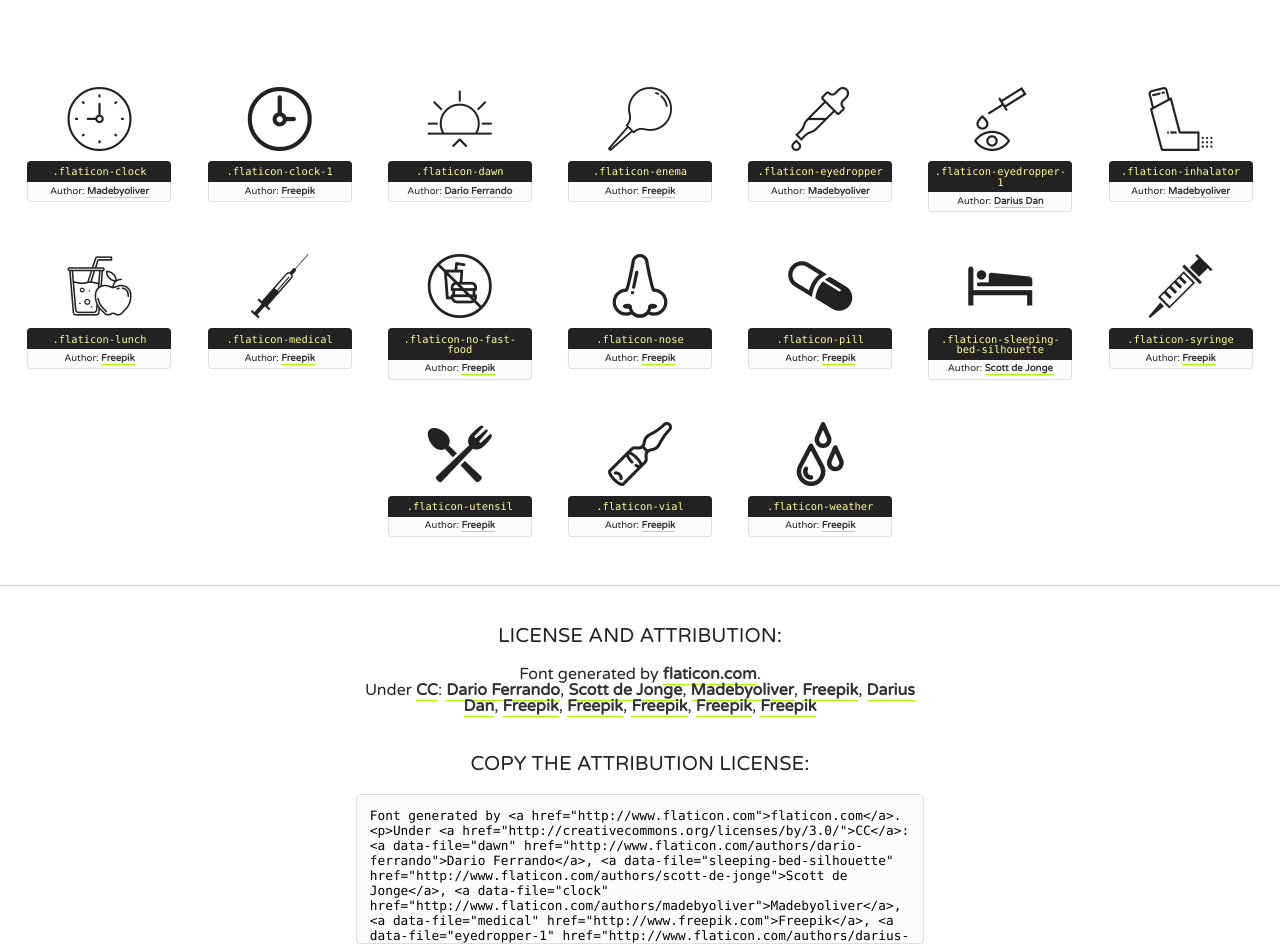
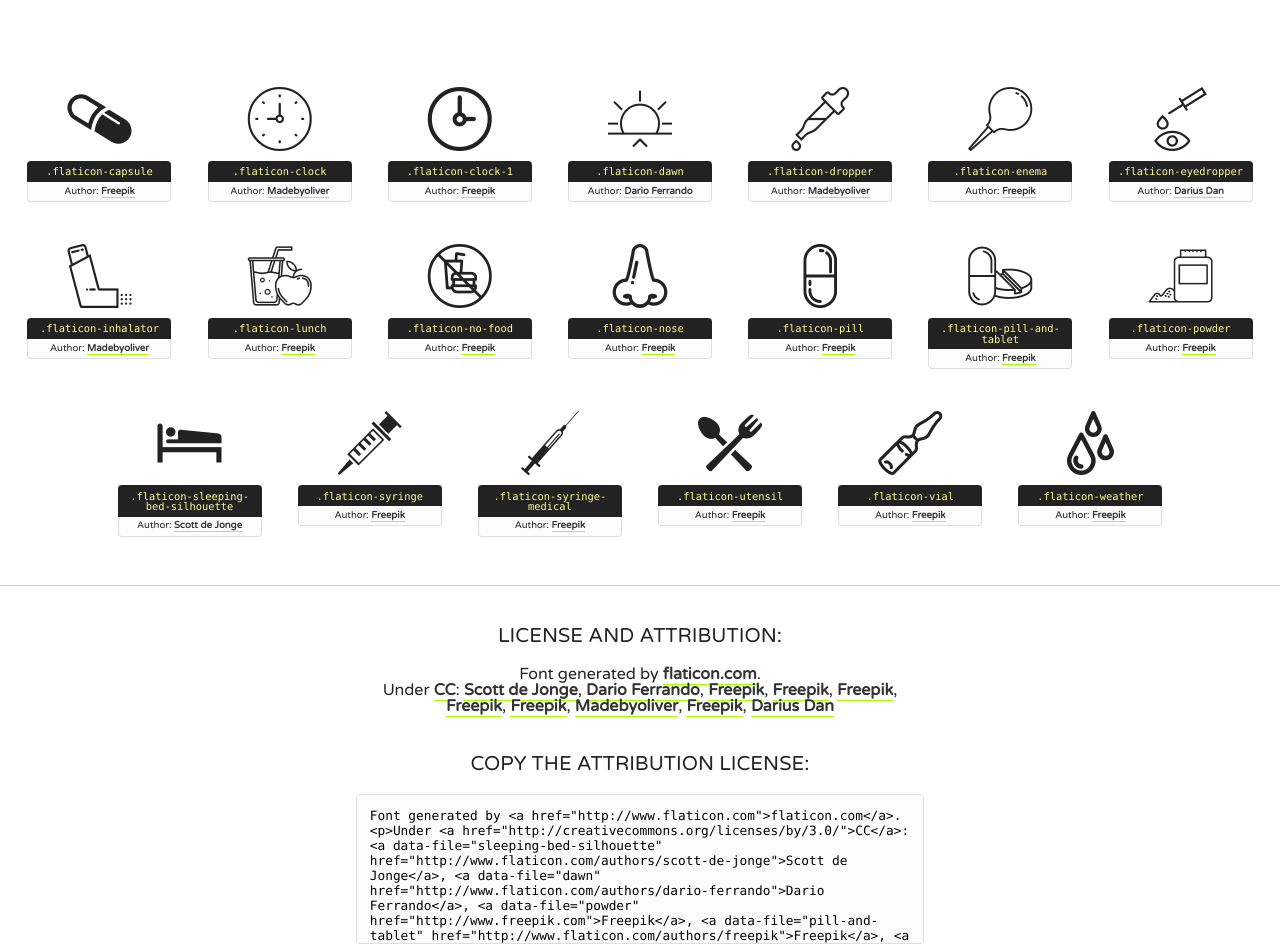
Before and after one commit to derivadiv/SPmobile, a plain HTML site: page src/fonts/flaticon.html in a window 1280 px wide. Shown: the part 564-1514 px from the top of the page. Drawn offline with Linux system fonts and the light colour scheme.

Commit message:
Flaticon fix

```diff
--- a/src/fonts/_flaticon.scss
+++ b/src/fonts/_flaticon.scss
@@ -1,6 +1,6 @@
     /*
     Flaticon icon font: Flaticon
-    Creation date: 21/07/2016 11:43
+    Creation date: 27/07/2016 15:16
     */
 
     @font-face {
@@ -36,38 +36,44 @@
   font-smoothing: antialiased;
     }
 
-    .flaticon-clock:before { content: "\f100"; }
-.flaticon-clock-1:before { content: "\f101"; }
-.flaticon-dawn:before { content: "\f102"; }
-.flaticon-enema:before { content: "\f103"; }
-.flaticon-eyedropper:before { content: "\f104"; }
-.flaticon-eyedropper-1:before { content: "\f105"; }
-.flaticon-inhalator:before { content: "\f106"; }
-.flaticon-lunch:before { content: "\f107"; }
-.flaticon-medical:before { content: "\f108"; }
-.flaticon-no-fast-food:before { content: "\f109"; }
+    .flaticon-capsule:before { content: "\f100"; }
+.flaticon-clock:before { content: "\f101"; }
+.flaticon-clock-1:before { content: "\f102"; }
+.flaticon-dawn:before { content: "\f103"; }
+.flaticon-dropper:before { content: "\f104"; }
+.flaticon-enema:before { content: "\f105"; }
+.flaticon-eyedropper:before { content: "\f106"; }
+.flaticon-inhalator:before { content: "\f107"; }
+.flaticon-lunch:before { content: "\f108"; }
+.flaticon-no-food:before { content: "\f109"; }
 .flaticon-nose:before { content: "\f10a"; }
 .flaticon-pill:before { content: "\f10b"; }
-.flaticon-sleeping-bed-silhouette:before { content: "\f10c"; }
-.flaticon-syringe:before { content: "\f10d"; }
-.flaticon-utensil:before { content: "\f10e"; }
-.flaticon-vial:before { content: "\f10f"; }
-.flaticon-weather:before { content: "\f110"; }
+.flaticon-pill-and-tablet:before { content: "\f10c"; }
+.flaticon-powder:before { content: "\f10d"; }
+.flaticon-sleeping-bed-silhouette:before { content: "\f10e"; }
+.flaticon-syringe:before { content: "\f10f"; }
+.flaticon-syringe-medical:before { content: "\f110"; }
+.flaticon-utensil:before { content: "\f111"; }
+.flaticon-vial:before { content: "\f112"; }
+.flaticon-weather:before { content: "\f113"; }
 
-    $font-Flaticon-clock: "\f100";
-    $font-Flaticon-clock-1: "\f101";
-    $font-Flaticon-dawn: "\f102";
-    $font-Flaticon-enema: "\f103";
-    $font-Flaticon-eyedropper: "\f104";
-    $font-Flaticon-eyedropper-1: "\f105";
-    $font-Flaticon-inhalator: "\f106";
-    $font-Flaticon-lunch: "\f107";
-    $font-Flaticon-medical: "\f108";
-    $font-Flaticon-no-fast-food: "\f109";
+    $font-Flaticon-capsule: "\f100";
+    $font-Flaticon-clock: "\f101";
+    $font-Flaticon-clock-1: "\f102";
+    $font-Flaticon-dawn: "\f103";
+    $font-Flaticon-dropper: "\f104";
+    $font-Flaticon-enema: "\f105";
+    $font-Flaticon-eyedropper: "\f106";
+    $font-Flaticon-inhalator: "\f107";
+    $font-Flaticon-lunch: "\f108";
+    $font-Flaticon-no-food: "\f109";
     $font-Flaticon-nose: "\f10a";
     $font-Flaticon-pill: "\f10b";
-    $font-Flaticon-sleeping-bed-silhouette: "\f10c";
-    $font-Flaticon-syringe: "\f10d";
-    $font-Flaticon-utensil: "\f10e";
-    $font-Flaticon-vial: "\f10f";
-    $font-Flaticon-weather: "\f110";
+    $font-Flaticon-pill-and-tablet: "\f10c";
+    $font-Flaticon-powder: "\f10d";
+    $font-Flaticon-sleeping-bed-silhouette: "\f10e";
+    $font-Flaticon-syringe: "\f10f";
+    $font-Flaticon-syringe-medical: "\f110";
+    $font-Flaticon-utensil: "\f111";
+    $font-Flaticon-vial: "\f112";
+    $font-Flaticon-weather: "\f113";
--- a/src/fonts/flaticon.css
+++ b/src/fonts/flaticon.css
@@ -1,6 +1,6 @@
 	/*
   	Flaticon icon font: Flaticon
-  	Creation date: 21/07/2016 11:43
+  	Creation date: 27/07/2016 15:16
   	*/
 
 @font-face {
@@ -28,20 +28,23 @@
 font-style: normal;
 }
 
-.flaticon-clock:before { content: "\f100"; }
-.flaticon-clock-1:before { content: "\f101"; }
-.flaticon-dawn:before { content: "\f102"; }
-.flaticon-enema:before { content: "\f103"; }
-.flaticon-eyedropper:before { content: "\f104"; }
-.flaticon-eyedropper-1:before { content: "\f105"; }
-.flaticon-inhalator:before { content: "\f106"; }
-.flaticon-lunch:before { content: "\f107"; }
-.flaticon-medical:before { content: "\f108"; }
-.flaticon-no-fast-food:before { content: "\f109"; }
+.flaticon-capsule:before { content: "\f100"; }
+.flaticon-clock:before { content: "\f101"; }
+.flaticon-clock-1:before { content: "\f102"; }
+.flaticon-dawn:before { content: "\f103"; }
+.flaticon-dropper:before { content: "\f104"; }
+.flaticon-enema:before { content: "\f105"; }
+.flaticon-eyedropper:before { content: "\f106"; }
+.flaticon-inhalator:before { content: "\f107"; }
+.flaticon-lunch:before { content: "\f108"; }
+.flaticon-no-food:before { content: "\f109"; }
 .flaticon-nose:before { content: "\f10a"; }
 .flaticon-pill:before { content: "\f10b"; }
-.flaticon-sleeping-bed-silhouette:before { content: "\f10c"; }
-.flaticon-syringe:before { content: "\f10d"; }
-.flaticon-utensil:before { content: "\f10e"; }
-.flaticon-vial:before { content: "\f10f"; }
-.flaticon-weather:before { content: "\f110"; }
+.flaticon-pill-and-tablet:before { content: "\f10c"; }
+.flaticon-powder:before { content: "\f10d"; }
+.flaticon-sleeping-bed-silhouette:before { content: "\f10e"; }
+.flaticon-syringe:before { content: "\f10f"; }
+.flaticon-syringe-medical:before { content: "\f110"; }
+.flaticon-utensil:before { content: "\f111"; }
+.flaticon-vial:before { content: "\f112"; }
+.flaticon-weather:before { content: "\f113"; }
--- a/src/fonts/flaticon.html
+++ b/src/fonts/flaticon.html
@@ -1,7 +1,7 @@
 <!DOCTYPE html>
 <!--
   Flaticon icon font: Flaticon
-  Creation date: 21/07/2016 11:43
+  Creation date: 27/07/2016 15:16
 -->
 <html>
 <!DOCTYPE html>
@@ -392,6 +392,11 @@
    <section id="glyphs">
 
 
+        <div class="glyph"><div class="glyph-icon flaticon-capsule"></div>
+            <div class="class-name">.flaticon-capsule</div>
+            <div class="author-name">Author: <a data-file="capsule" href="http://www.freepik.com">Freepik</a> </div>
+        </div>
+
         <div class="glyph"><div class="glyph-icon flaticon-clock"></div>
             <div class="class-name">.flaticon-clock</div>
             <div class="author-name">Author: <a data-file="clock" href="http://www.flaticon.com/authors/madebyoliver">Madebyoliver</a> </div>
@@ -407,6 +412,11 @@
             <div class="author-name">Author: <a data-file="dawn" href="http://www.flaticon.com/authors/dario-ferrando">Dario Ferrando</a> </div>
         </div>
 
+        <div class="glyph"><div class="glyph-icon flaticon-dropper"></div>
+            <div class="class-name">.flaticon-dropper</div>
+            <div class="author-name">Author: <a data-file="dropper" href="http://www.flaticon.com/authors/madebyoliver">Madebyoliver</a> </div>
+        </div>
+
         <div class="glyph"><div class="glyph-icon flaticon-enema"></div>
             <div class="class-name">.flaticon-enema</div>
             <div class="author-name">Author: <a data-file="enema" href="http://www.flaticon.com/authors/freepik">Freepik</a> </div>
@@ -414,12 +424,7 @@
 
         <div class="glyph"><div class="glyph-icon flaticon-eyedropper"></div>
             <div class="class-name">.flaticon-eyedropper</div>
-            <div class="author-name">Author: <a data-file="eyedropper" href="http://www.flaticon.com/authors/madebyoliver">Madebyoliver</a> </div>
-        </div>
-
-        <div class="glyph"><div class="glyph-icon flaticon-eyedropper-1"></div>
-            <div class="class-name">.flaticon-eyedropper-1</div>
-            <div class="author-name">Author: <a data-file="eyedropper-1" href="http://www.flaticon.com/authors/darius-dan">Darius Dan</a> </div>
+            <div class="author-name">Author: <a data-file="eyedropper" href="http://www.flaticon.com/authors/darius-dan">Darius Dan</a> </div>
         </div>
 
         <div class="glyph"><div class="glyph-icon flaticon-inhalator"></div>
@@ -432,14 +437,9 @@
             <div class="author-name">Author: <a data-file="lunch" href="http://www.flaticon.com/authors/freepik">Freepik</a> </div>
         </div>
 
-        <div class="glyph"><div class="glyph-icon flaticon-medical"></div>
-            <div class="class-name">.flaticon-medical</div>
-            <div class="author-name">Author: <a data-file="medical" href="http://www.freepik.com">Freepik</a> </div>
-        </div>
-
-        <div class="glyph"><div class="glyph-icon flaticon-no-fast-food"></div>
-            <div class="class-name">.flaticon-no-fast-food</div>
-            <div class="author-name">Author: <a data-file="no-fast-food" href="http://www.flaticon.com/authors/freepik">Freepik</a> </div>
+        <div class="glyph"><div class="glyph-icon flaticon-no-food"></div>
+            <div class="class-name">.flaticon-no-food</div>
+            <div class="author-name">Author: <a data-file="no-food" href="http://www.flaticon.com/authors/freepik">Freepik</a> </div>
         </div>
 
         <div class="glyph"><div class="glyph-icon flaticon-nose"></div>
@@ -449,7 +449,17 @@
 
         <div class="glyph"><div class="glyph-icon flaticon-pill"></div>
             <div class="class-name">.flaticon-pill</div>
-            <div class="author-name">Author: <a data-file="pill" href="http://www.freepik.com">Freepik</a> </div>
+            <div class="author-name">Author: <a data-file="pill" href="http://www.flaticon.com/authors/freepik">Freepik</a> </div>
+        </div>
+
+        <div class="glyph"><div class="glyph-icon flaticon-pill-and-tablet"></div>
+            <div class="class-name">.flaticon-pill-and-tablet</div>
+            <div class="author-name">Author: <a data-file="pill-and-tablet" href="http://www.flaticon.com/authors/freepik">Freepik</a> </div>
+        </div>
+
+        <div class="glyph"><div class="glyph-icon flaticon-powder"></div>
+            <div class="class-name">.flaticon-powder</div>
+            <div class="author-name">Author: <a data-file="powder" href="http://www.freepik.com">Freepik</a> </div>
         </div>
 
         <div class="glyph"><div class="glyph-icon flaticon-sleeping-bed-silhouette"></div>
@@ -460,6 +470,11 @@
         <div class="glyph"><div class="glyph-icon flaticon-syringe"></div>
             <div class="class-name">.flaticon-syringe</div>
             <div class="author-name">Author: <a data-file="syringe" href="http://www.freepik.com">Freepik</a> </div>
+        </div>
+
+        <div class="glyph"><div class="glyph-icon flaticon-syringe-medical"></div>
+            <div class="class-name">.flaticon-syringe-medical</div>
+            <div class="author-name">Author: <a data-file="syringe-medical" href="http://www.freepik.com">Freepik</a> </div>
         </div>
 
         <div class="glyph"><div class="glyph-icon flaticon-utensil"></div>
@@ -484,11 +499,11 @@
 
     <section class="attribution wrapper"   style="text-align:center;">
 
-      <div class="title">License and attribution:</div><div class="attrDiv">Font generated by <a href="http://www.flaticon.com">flaticon.com</a>. <div><p>Under <a href="http://creativecommons.org/licenses/by/3.0/">CC</a>: <a data-file="dawn" href="http://www.flaticon.com/authors/dario-ferrando">Dario Ferrando</a>, <a data-file="sleeping-bed-silhouette" href="http://www.flaticon.com/authors/scott-de-jonge">Scott de Jonge</a>, <a data-file="clock" href="http://www.flaticon.com/authors/madebyoliver">Madebyoliver</a>, <a data-file="medical" href="http://www.freepik.com">Freepik</a>, <a data-file="eyedropper-1" href="http://www.flaticon.com/authors/darius-dan">Darius Dan</a>, <a data-file="clock-1" href="http://www.flaticon.com/authors/freepik">Freepik</a>, <a data-file="no-fast-food" href="http://www.flaticon.com/authors/freepik">Freepik</a>, <a data-file="enema" href="http://www.flaticon.com/authors/freepik">Freepik</a>, <a data-file="weather" href="http://www.flaticon.com/authors/freepik">Freepik</a>, <a data-file="vial" href="http://www.flaticon.com/authors/freepik">Freepik</a></p>  </div>
+      <div class="title">License and attribution:</div><div class="attrDiv">Font generated by <a href="http://www.flaticon.com">flaticon.com</a>. <div><p>Under <a href="http://creativecommons.org/licenses/by/3.0/">CC</a>: <a data-file="sleeping-bed-silhouette" href="http://www.flaticon.com/authors/scott-de-jonge">Scott de Jonge</a>, <a data-file="dawn" href="http://www.flaticon.com/authors/dario-ferrando">Dario Ferrando</a>, <a data-file="powder" href="http://www.freepik.com">Freepik</a>, <a data-file="pill-and-tablet" href="http://www.flaticon.com/authors/freepik">Freepik</a>, <a data-file="enema" href="http://www.flaticon.com/authors/freepik">Freepik</a>, <a data-file="pill" href="http://www.flaticon.com/authors/freepik">Freepik</a>, <a data-file="clock-1" href="http://www.flaticon.com/authors/freepik">Freepik</a>, <a data-file="clock" href="http://www.flaticon.com/authors/madebyoliver">Madebyoliver</a>, <a data-file="weather" href="http://www.flaticon.com/authors/freepik">Freepik</a>, <a data-file="eyedropper" href="http://www.flaticon.com/authors/darius-dan">Darius Dan</a></p>  </div>
       </div>
       <div class="title">Copy the Attribution License:</div>
 
-    <textarea onclick="this.focus();this.select();">Font generated by &lt;a href=&quot;http://www.flaticon.com&quot;&gt;flaticon.com&lt;/a&gt;. <p>Under <a href="http://creativecommons.org/licenses/by/3.0/">CC</a>: <a data-file="dawn" href="http://www.flaticon.com/authors/dario-ferrando">Dario Ferrando</a>, <a data-file="sleeping-bed-silhouette" href="http://www.flaticon.com/authors/scott-de-jonge">Scott de Jonge</a>, <a data-file="clock" href="http://www.flaticon.com/authors/madebyoliver">Madebyoliver</a>, <a data-file="medical" href="http://www.freepik.com">Freepik</a>, <a data-file="eyedropper-1" href="http://www.flaticon.com/authors/darius-dan">Darius Dan</a>, <a data-file="clock-1" href="http://www.flaticon.com/authors/freepik">Freepik</a>, <a data-file="no-fast-food" href="http://www.flaticon.com/authors/freepik">Freepik</a>, <a data-file="enema" href="http://www.flaticon.com/authors/freepik">Freepik</a>, <a data-file="weather" href="http://www.flaticon.com/authors/freepik">Freepik</a>, <a data-file="vial" href="http://www.flaticon.com/authors/freepik">Freepik</a></p>
+    <textarea onclick="this.focus();this.select();">Font generated by &lt;a href=&quot;http://www.flaticon.com&quot;&gt;flaticon.com&lt;/a&gt;. <p>Under <a href="http://creativecommons.org/licenses/by/3.0/">CC</a>: <a data-file="sleeping-bed-silhouette" href="http://www.flaticon.com/authors/scott-de-jonge">Scott de Jonge</a>, <a data-file="dawn" href="http://www.flaticon.com/authors/dario-ferrando">Dario Ferrando</a>, <a data-file="powder" href="http://www.freepik.com">Freepik</a>, <a data-file="pill-and-tablet" href="http://www.flaticon.com/authors/freepik">Freepik</a>, <a data-file="enema" href="http://www.flaticon.com/authors/freepik">Freepik</a>, <a data-file="pill" href="http://www.flaticon.com/authors/freepik">Freepik</a>, <a data-file="clock-1" href="http://www.flaticon.com/authors/freepik">Freepik</a>, <a data-file="clock" href="http://www.flaticon.com/authors/madebyoliver">Madebyoliver</a>, <a data-file="weather" href="http://www.flaticon.com/authors/freepik">Freepik</a>, <a data-file="eyedropper" href="http://www.flaticon.com/authors/darius-dan">Darius Dan</a></p>
      </textarea>
 
     </section>
@@ -496,6 +511,13 @@
     <section class="iconsuse">
 
           <div class="title">Examples:</div>
+
+            <div class="image">
+                <p>
+                    <i class="glyph-icon flaticon-capsule"></i>
+                    <span>&lt;i class=&quot;flaticon-capsule&quot;&gt;&lt;/i&gt;</span>
+                </p>
+            </div>
 
             <div class="image">
                 <p>
@@ -518,13 +540,6 @@
                 </p>
             </div>
 
-            <div class="image">
-                <p>
-                    <i class="glyph-icon flaticon-enema"></i>
-                    <span>&lt;i class=&quot;flaticon-enema&quot;&gt;&lt;/i&gt;</span>
-                </p>
-            </div>
-
         </div>
 
     </section>
```
Also changed, not shown: html/about.html (+4 -2 lines), js/mainview.js (+5 -4 lines), src/fonts/Flaticon.ttf, src/fonts/Flaticon.woff, 2 other files.
